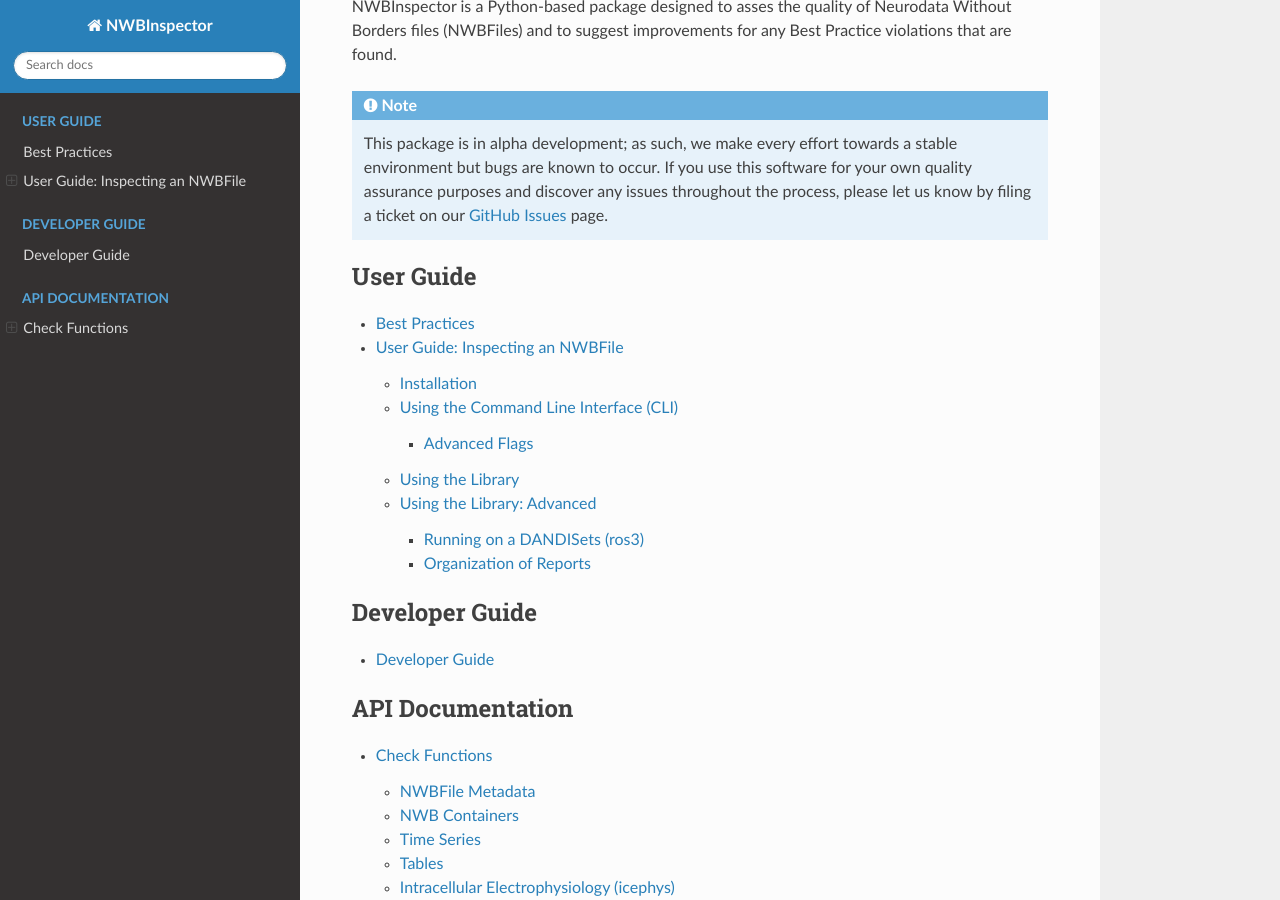
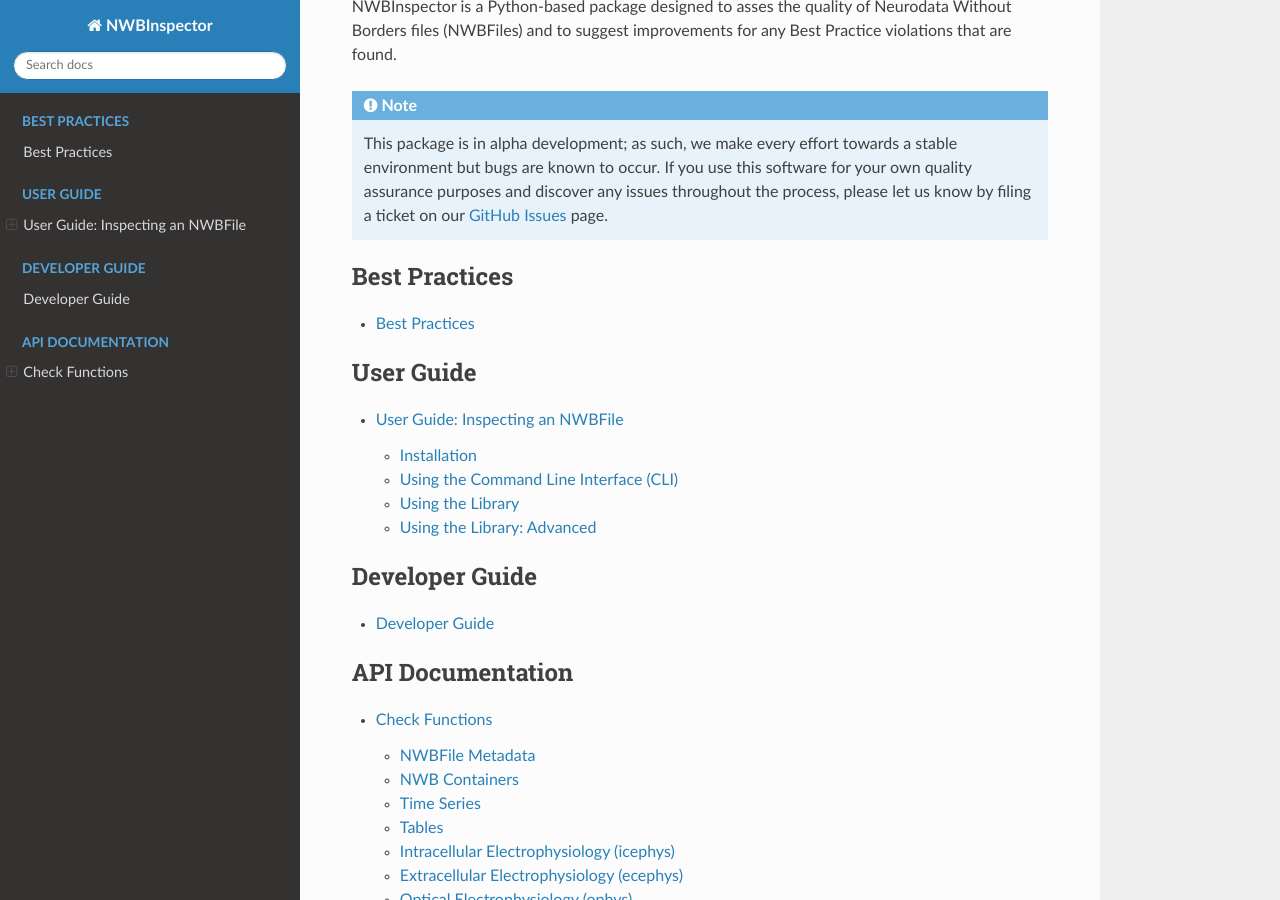
Before and after one commit to NeurodataWithoutBorders/nwbinspector, a Sphinx documentation site: the page built from docs/index.rst, in a window 1280 px wide and 900 px high, scrolled down 540 px. Built offline with Sphinx 7.4.7 and the Read the Docs theme 2.0.0, drawn with Linux system fonts in a browser that asks for light colours.

Commit message:
Update index.rst

```diff
--- a/docs/index.rst
+++ b/docs/index.rst
@@ -20,10 +20,15 @@
     `GitHub Issues <https://github.com/NeurodatWithoutBorders/nwbinspector/issues>`_ page.
 
 .. toctree::
-   :maxdepth: 3
+   :maxdepth: 2
+   :caption: Best Practices
+
+   best_practices
+
+.. toctree::
+   :maxdepth: 2
    :caption: User Guide
 
-   best_practices
    user_guide
 
 .. toctree::
```
